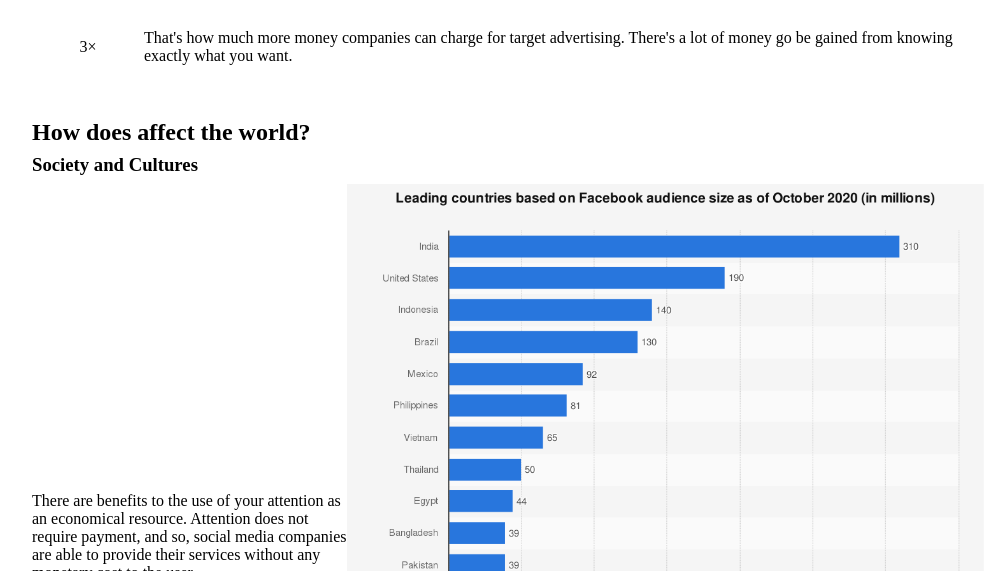
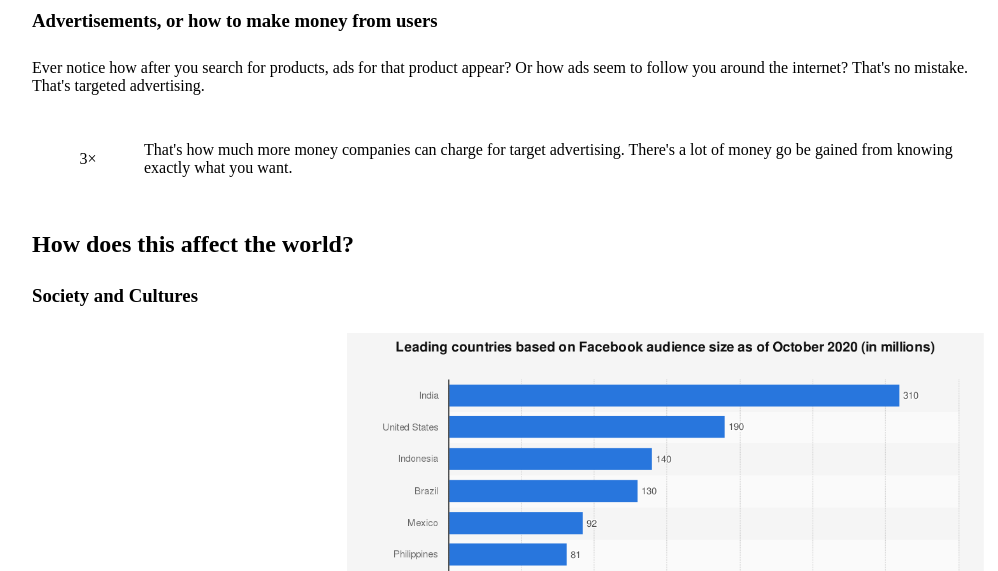
Before and after one commit to err53/attention-economy, a Gatsby site: page / in a window 1280 px wide. Shown: the part 2229-2800 px from the top of the page, without its empty margins (128-1126 px from the left). Built offline with nearby package versions, Linux system fonts and the light colour scheme; Gatsby itself is replaced by a stand-in of ours.

Commit message:
update spacing, typos

```diff
--- a/src/components/layout.js
+++ b/src/components/layout.js
@@ -31,6 +31,7 @@ const Layout = ({ children }) => {
         p={{ base: "2", sm: "4", md: "6" }}
         w="100%"
         maxW="960px"
+        spacing="8"
       >
         {children}
       </Stack>
--- a/src/pages/index.js
+++ b/src/pages/index.js
@@ -84,6 +84,8 @@ const IndexPage = () => {
           />
         </Box>
       </Flex>
+
+      <Stack>
         <Heading as="h3">So, what's the problem?</Heading>
         <Text>
           To figure out what you want, companies need data. A <lot>lot</lot> of
@@ -106,7 +108,9 @@ const IndexPage = () => {
           What do they do with that data? Two things: <br /> They keep you on
           their platform for longer, and they target advertisements towards you.
         </Text>
+      </Stack>
 
+      <Stack>
         <Heading as="h3">
           <s>Addiction</s> Engagement 101
         </Heading>
@@ -125,13 +129,17 @@ const IndexPage = () => {
             />
           </Box>
           <Text flex="0 2 auto">
-          That's right, 50%. This increased reach obviously means that Instagram
-          has gotten people to use their platform more through the algorithm.
-          How much has usage increased? Instagram doesn't say.
+            That's right, 50%. This increased reach obviously means that
+            Instagram has gotten people to use their platform more through the
+            algorithm. How much has usage increased? Instagram doesn't say.
           </Text>
         </Stack>
+      </Stack>
 
-      <Heading as="h3">Advertisements, or how to make money from users</Heading>
+      <Stack>
+        <Heading as="h3">
+          Advertisements, or how to make money from users
+        </Heading>
         <Text>
           Ever notice how after you search for products, ads for that product
           appear? Or how ads seem to follow you around the internet? That's no
@@ -160,15 +168,18 @@ const IndexPage = () => {
           </Flex>
           <Text>
             That's how much more money companies can charge for target
-          advertising. There's a lot of money go be gained from knowing exactly
-          what you want.
+            advertising. There's a lot of money go be gained from knowing
+            exactly what you want.
           </Text>
+        </Stack>
       </Stack>
 
       <Divider />
+
       <Heading as="h2" size="2xl">
-        How does affect the world?
+        How does this affect the world?
       </Heading>
+      <Stack>
         <Heading as="h3">Society and Cultures</Heading>
         <Stack
           spacing="4"
@@ -196,6 +207,7 @@ const IndexPage = () => {
             />
           </Box>
         </Stack>
+      </Stack>
 
       <Heading as="h2" size="2xl">
         Why should I care?
```
Lines whose indentation alone changed are shown as unchanged.
